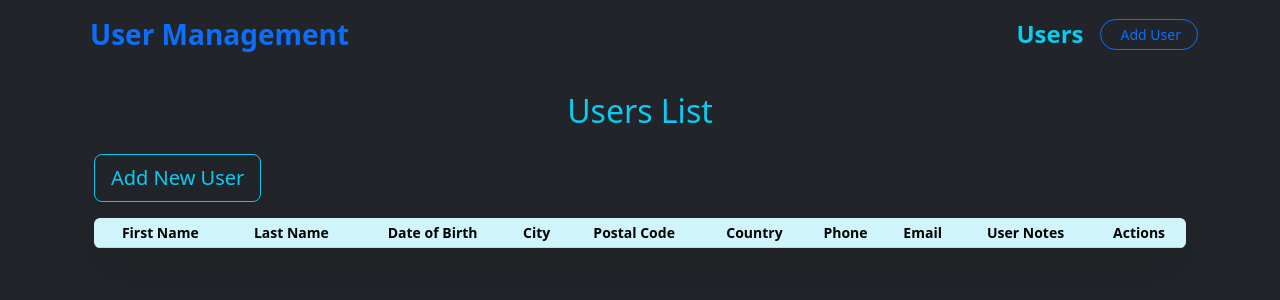
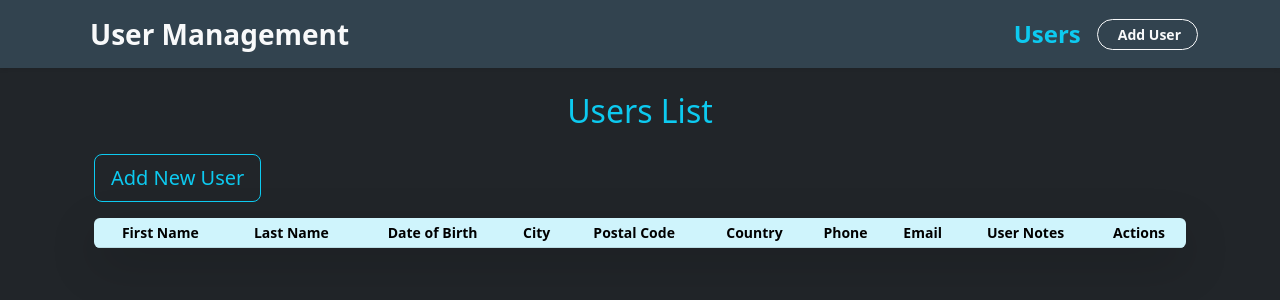
Before and after one commit to nozoinho/user-management-system, a Node server app: page /users/ in a window 1280 px wide. Shown: the top 300 px of the page. Run offline with Node 20, Linux system fonts and the light colour scheme; lists and menus that the app fills with data are empty; some libraries are stand-ins or nearby versions.

Commit message:
Updating  NavBar appearance and relocating add/update user button

```diff
--- a/views/layouts/main.hbs
+++ b/views/layouts/main.hbs
@@ -10,9 +10,9 @@
 <body class="bg-dark text-light">
 
   <!-- Navbar -->
-<nav class="navbar navbar-expand-lg navbar-dark shadow-sm mb-4">
+<nav class="navbar navbar-expand-lg shadow-sm mb-4 bg" style="background-color: #32434f;" data-bs-theme="light">
   <div class="container">
-    <a class="navbar-brand fw-bold text-primary fs-3" href="/users">
+    <a class="navbar-brand fw-bold text-light fs-3" href="/users">
       <i class="bi bi-people-fill me-2"></i>User Management
     </a>
     <button class="navbar-toggler" type="button" data-bs-toggle="collapse" data-bs-target="#navbarNav">
@@ -24,7 +24,7 @@
           <a class="nav-link text-info fw-semibold fs-4" href="/users">Users</a>
         </li>
         <li class="nav-item">
-          <a class="btn btn-outline-primary btn-sm rounded-pill ms-2 px-3" href="/users/new">
+          <a class="btn btn-outline-light btn-sm rounded-pill ms-2 px-3 fw-bold" href="/users/new">
             <i class="bi bi-person-plus-fill me-1"></i>Add User
           </a>
         </li>
--- a/views/partials/_form_fields.hbs
+++ b/views/partials/_form_fields.hbs
@@ -133,7 +133,7 @@
   </div>
 
   <!-- Submit Button -->
-  <div class="d-flex justify-content-start mb-4">
+  <div class="d-grid gap-2 col-3 mx-auto mb-4">
     <button type="submit" class="btn {{#if user._id}}btn-outline-warning{{else}}btn-outline-info{{/if}} btn-lg fw-semibold shadow-sm">
       <i class="bi {{#if user._id}}bi-pencil-square{{else}}bi-check2-circle{{/if}} me-2"></i>
       {{#if user._id}}Update User{{else}}Add User{{/if}}
```
